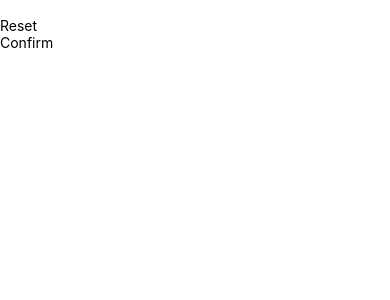
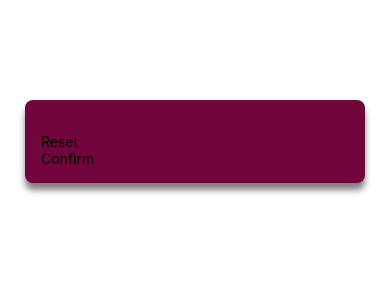
Before and after one commit to BaseBenjamin13/guess-my-number, a React Native app: screen / in a window 390 px wide. Shown: the top 300 px of the page. Built offline with nearby package versions, Linux system fonts and the light colour scheme.

Commit message:
styling StartGameScreen

```diff
--- a/screens/StartGameScreen.js
+++ b/screens/StartGameScreen.js
@@ -1,11 +1,11 @@
 
-import { View, TextInput } from 'react-native';
+import { View, TextInput, StyleSheet } from 'react-native';
 
 import PrimaryButton from '../components/PrimaryButton';
 
 function StartGameScreen() {
     return (
-        <View>
+        <View style={styles.inputContainer}>
             <TextInput />
             <PrimaryButton>Reset</PrimaryButton>
             <PrimaryButton>Confirm</PrimaryButton>
@@ -14,3 +14,18 @@ function StartGameScreen() {
 }
 
 export default StartGameScreen
+
+const styles = StyleSheet.create({
+    inputContainer: {
+        marginTop: 100,
+        marginHorizontal: 25,
+        padding: 16,
+        backgroundColor: '#72063c',
+        borderRadius: 8,
+        elevation: 8,// for android
+        shadowColor: 'black',
+        shadowOffset: {width: 0, height: 7},
+        shadowRadius: 6,
+        shadowOpacity: 0.5,
+    }
+})
```
